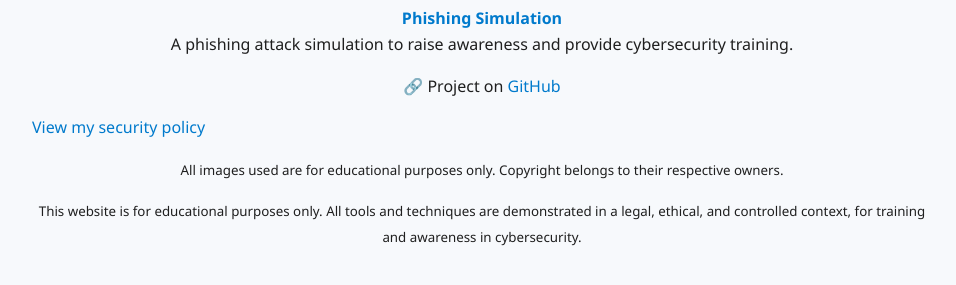
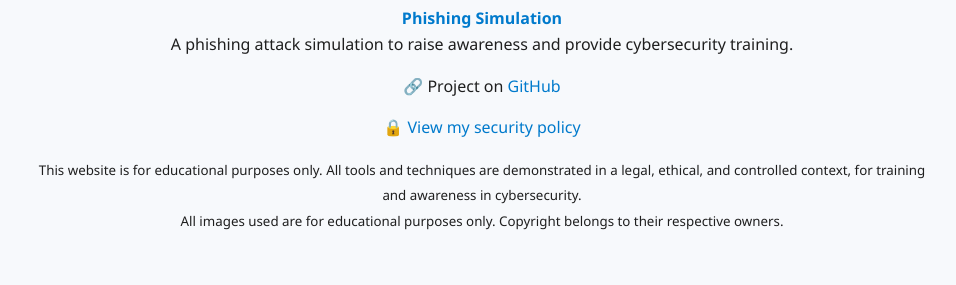
Before and after one commit to virg736/virg736.github.io, a Jekyll site: the page built from index.md, in a window 1280 px wide and 900 px high, scrolled down 2482 px, cut to the strip 614-899 px from the top of the window. Shown: the whole strip, without its empty margins (158-1114 px from the left). Built offline with Jekyll 4.4.1, drawn with Linux system fonts in a browser that asks for light colours.

Commit message:
Update index.md

```diff
--- a/index.md
+++ b/index.md
@@ -156,13 +156,11 @@
 </p>
 
 
+<p align="center">
+<a href="/SECURITY.md">🔒 View my security policy</a>
+</p>
 
-
-<a href="/SECURITY.md">View my security policy</a>
-
-
-
-<p align="center"><small>All images used are for educational purposes only. Copyright belongs to their respective owners.</small></p>
-<p align="center"><small>
-This website is for educational purposes only. All tools and techniques are demonstrated in a legal, ethical, and controlled context, for training and awareness in cybersecurity.
-</small></p>
+<p align="center">
+<small>This website is for educational purposes only. All tools and techniques are demonstrated in a legal, ethical, and controlled context, for training and awareness in cybersecurity.<br>
+All images used are for educational purposes only. Copyright belongs to their respective owners.</small>
+</p>
```
